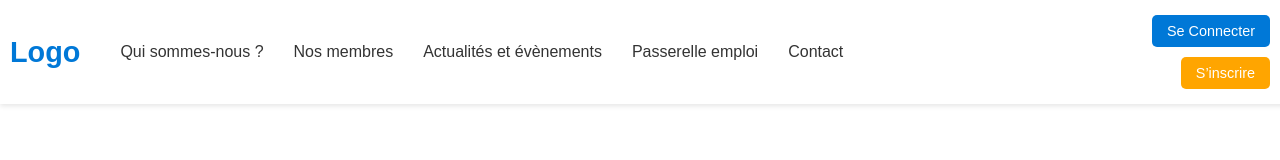
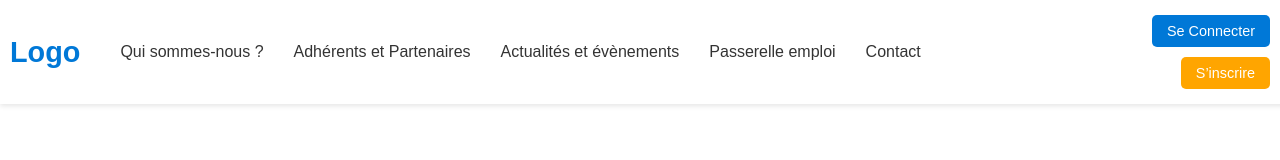
Before and after one commit to barnartejul/Test-GIE-Atlantique, a plain HTML site: page s-inscrire.html in a window 1280 px wide. Drawn offline with Linux system fonts and the light colour scheme.

Commit message:
Update s-inscrire.html

```diff
--- a/s-inscrire.html
+++ b/s-inscrire.html
@@ -24,7 +24,7 @@
               </ul>
             </li>
             <li class="dropdown">
-              <a href="#">Nos membres</a>
+              <a href="#">Adhérents et Partenaires</a>
               <ul class="dropdown-menu">
                 <li><a href="/adherents.html">Adhérents</a></li>
                 <li><a href="/partenaires.html">Partenaires</a></li>
```
